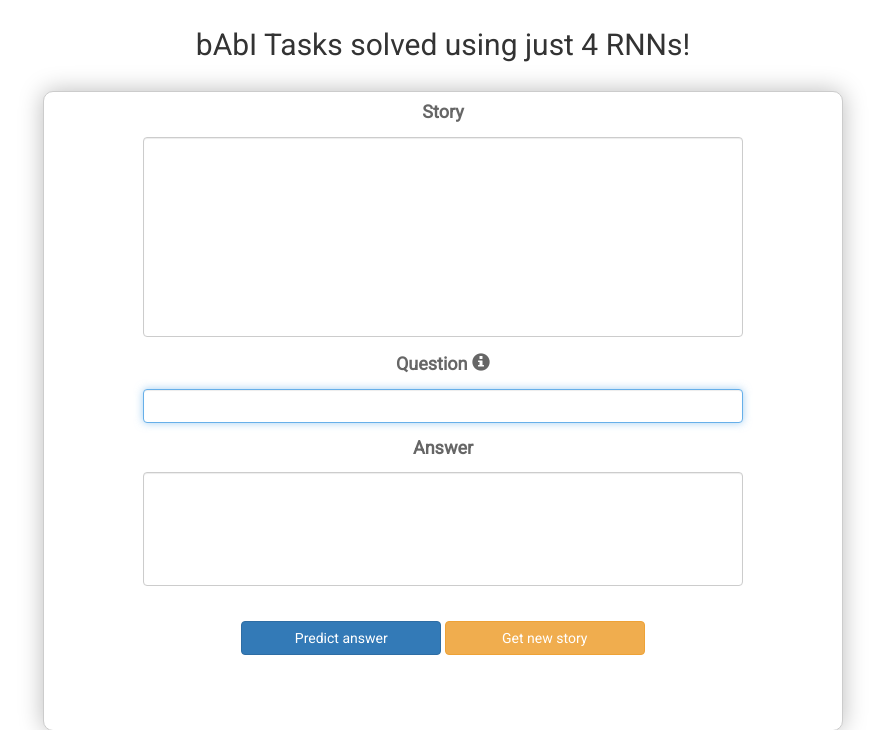
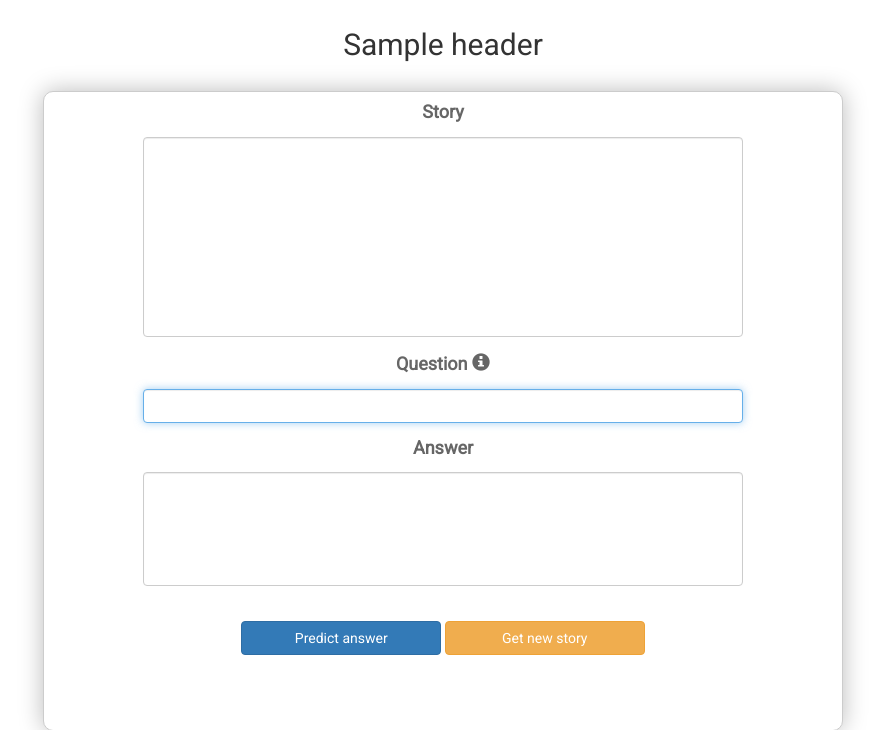
Before and after one commit to mryab/askme, a Flask app: template main/templates/index.html in a window 1280 px wide. Shown: the top 730 px of the page, without its empty margins (197-1082 px from the left). Run offline with Flask 2, Linux system fonts and the light colour scheme; the template is opened without the code that fills it: most values are stand-ins (such as "Sample title", 1, 10 or a date in 2020); data that the repository does not hold is empty; parts of the project's set-up code (start-up, migrations or seed data) failed here and were passed over; some libraries are stand-ins or nearby versions; some web fonts are replaced.

Commit message:
Add dynamic update of header

```diff
--- a/main/server.py
+++ b/main/server.py
@@ -17,7 +17,7 @@ def run():
     global model, voc, train_stories, story_maxlen, question_maxlen, word_idx
 
     train_stories, test_stories, vocab_size, story_maxlen, question_maxlen, answer_maxlen, word_idx, voc = extract_data(
-        test_data=False, lower=True)
+            test_data=False, lower=True)
 
     model = create_model(vocab_size, story_maxlen, question_maxlen, answer_maxlen)
 
@@ -25,9 +25,21 @@ def run():
     app.run(host='0.0.0.0', port=6006)
 
 
+def header():
+    headers = ["bAbI Tasks solved using just 4 RNNs!",
+               "from keras import project",
+               "Ask me anything! (not really)",
+               "Can it pass IELTS reading test?",
+               "I think my network has autism",
+               "Mary went to the ha... wrong <div>, sorry"
+               ]
+    num = np.random.randint(len(headers))
+    return headers[num]
+
+
 @app.route('/')
 def index():
-    return flask.render_template("index.html")
+    return flask.render_template("index.html", header=header())
 
 
 @app.route('/get/story', methods=['GET'])
--- a/main/templates/index.html
+++ b/main/templates/index.html
@@ -2,7 +2,7 @@
 <html lang="en">
 <head>
     <meta charset="UTF-8">
-    <title>bAbI Tasks solved using just 4 RNNs!</title>
+    <title>{{header}}</title>
     <link rel="shortcut icon" href="../static/favicon.ico">
     <link href="https://maxcdn.bootstrapcdn.com/bootstrap/3.3.7/css/bootstrap.min.css" rel="stylesheet">
     <link href="https://maxcdn.bootstrapcdn.com/font-awesome/4.5.0/css/font-awesome.min.css" rel="stylesheet">
@@ -17,7 +17,7 @@
 </head>
 
 <body>
-<h2 class="text-center app-header">bAbI Tasks solved using just 4 RNNs!</h2>
+<h2 class="text-center app-header">{{header}}</h2>
 <br>
 <div class="container">
     <div class="shadow">
```
